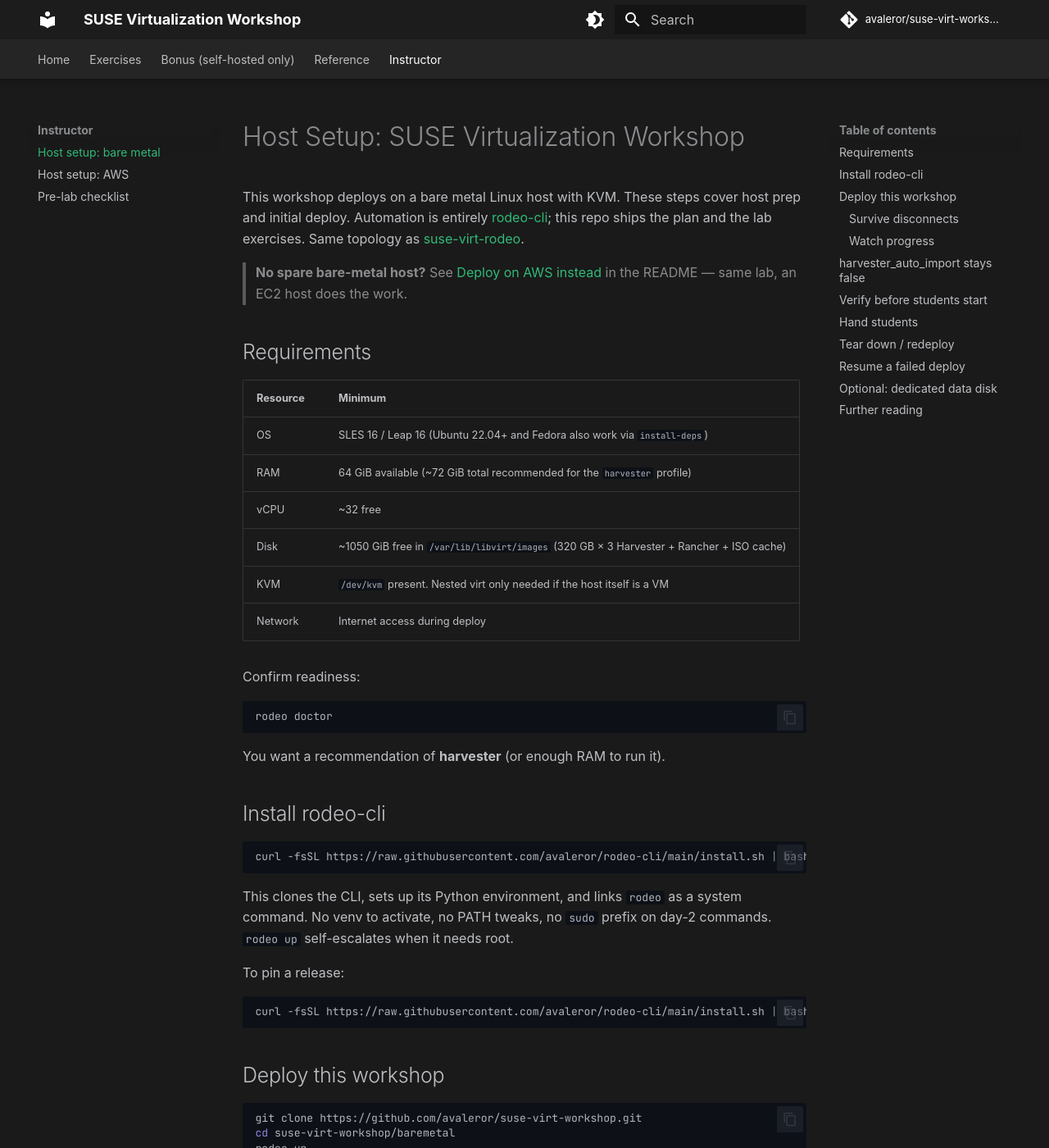
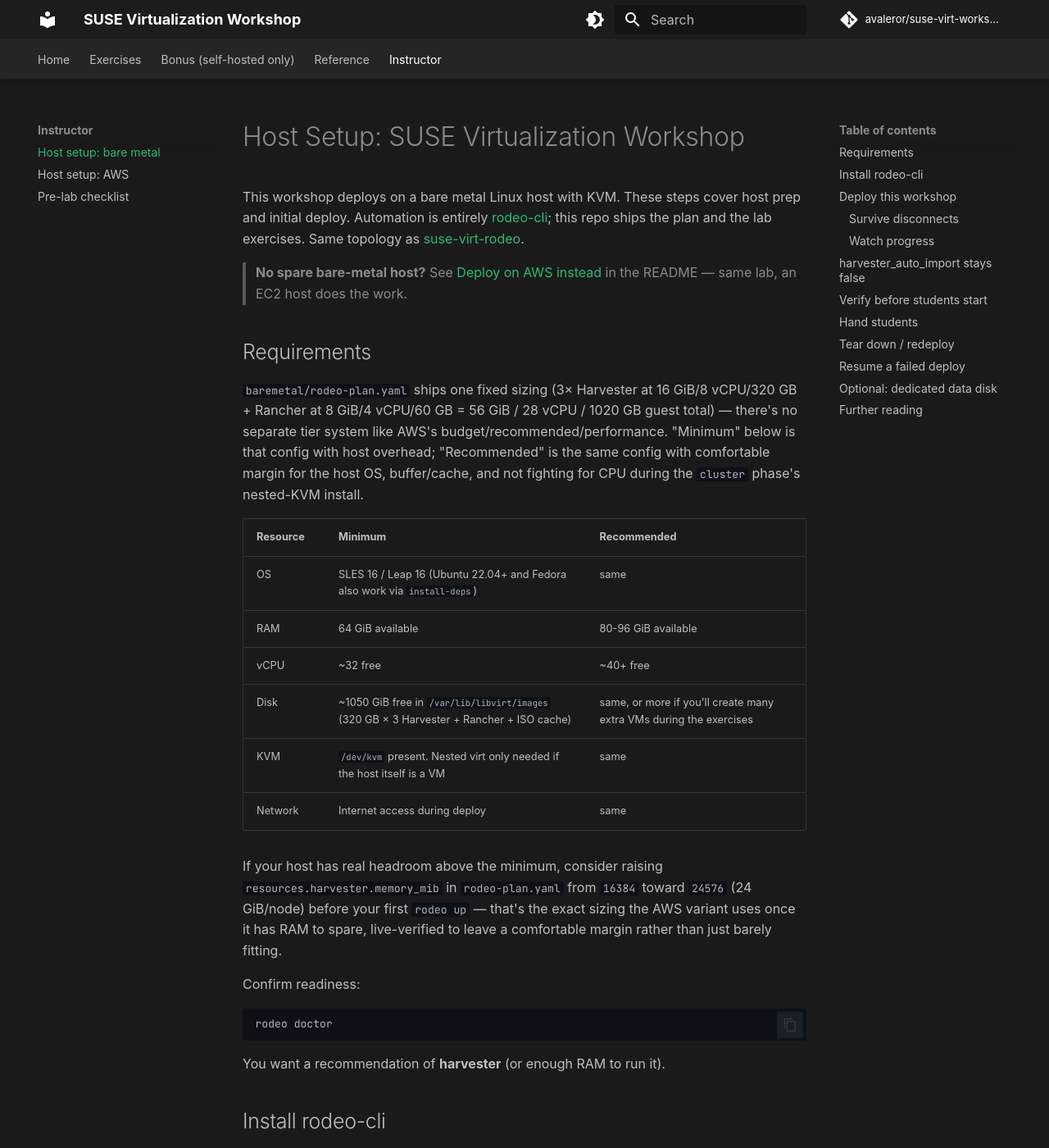
Before and after one commit to avaleror/suse-virt-workshop, an MkDocs documentation site: the page built from docs/instructor/host-setup.md, in a window 1280 px wide and 1400 px high. Shown: the whole window at 82% size. Built offline with MkDocs 1.6.1 and Material for MkDocs 9.7.7, drawn with Linux system fonts in a browser that asks for light colours; some web fonts are replaced; comment, search, counter and statistics services are not loaded.

Commit message:
docs: real instance specs/pricing and min/recommended resources per platform
Andrés asked for instance types and minimum/recommended resources to be
documented per platform. Numbers are verified, not estimated:
- AWS instance specs (vCPU/RAM/storage) from `aws ec2 describe-instance-types`
- AWS on-demand pricing from the live AWS Price List API (eu-north-1,
  2026-09-14) for all three virt-workshop-aws tiers (budget/recommended/
  performance) — worth calling out that `budget` (m7i.16xlarge, $3.43/hr)
  actually costs more than `recommended` (m8id.8xlarge, $2.22/hr): more vCPU/
  RAM but no local NVMe, which matters more than raw compute for nested
  Harvester's Longhorn I/O
- Bare-metal minimum/recommended derived from baremetal/rodeo-plan.yaml's
  actual guest totals (56 GiB/28 vCPU/1020 GB), with a pointer to the AWS
  variant's 24 GiB/node sizing as the proven "if you have the headroom"
  target rather than inventing an untested second tier

Updated: README (AWS section + bare-metal requirements), docs/index.md
platform cards, docs/instructor/aws-setup.md (new "Instance tiers" table),
docs/instructor/host-setup.md (Minimum/Recommended columns),
docs/reference/lab-overview.md (clarified its VM table is baremetal-specific
sizing, AWS differs).

Co-Authored-By: Claude Sonnet 5 <noreply@anthropic.com>
Claude-Session: https://claude.ai/code/session_01Mr1xUVC1dk5Fo5VUjPTnAh

```diff
--- a/docs/instructor/host-setup.md
+++ b/docs/instructor/host-setup.md
@@ -6,14 +6,18 @@ This workshop deploys on a bare metal Linux host with KVM. These steps cover hos
 
 ## Requirements
 
-| Resource | Minimum |
-|---|---|
-| OS | SLES 16 / Leap 16 (Ubuntu 22.04+ and Fedora also work via `install-deps`) |
-| RAM | 64 GiB available (~72 GiB total recommended for the `harvester` profile) |
-| vCPU | ~32 free |
-| Disk | ~1050 GiB free in `/var/lib/libvirt/images` (320 GB × 3 Harvester + Rancher + ISO cache) |
-| KVM | `/dev/kvm` present. Nested virt only needed if the host itself is a VM |
-| Network | Internet access during deploy |
+`baremetal/rodeo-plan.yaml` ships one fixed sizing (3× Harvester at 16 GiB/8 vCPU/320 GB + Rancher at 8 GiB/4 vCPU/60 GB = 56 GiB / 28 vCPU / 1020 GB guest total) — there's no separate tier system like AWS's budget/recommended/performance. "Minimum" below is that config with host overhead; "Recommended" is the same config with comfortable margin for the host OS, buffer/cache, and not fighting for CPU during the `cluster` phase's nested-KVM install.
+
+| Resource | Minimum | Recommended |
+|---|---|---|
+| OS | SLES 16 / Leap 16 (Ubuntu 22.04+ and Fedora also work via `install-deps`) | same |
+| RAM | 64 GiB available | 80-96 GiB available |
+| vCPU | ~32 free | ~40+ free |
+| Disk | ~1050 GiB free in `/var/lib/libvirt/images` (320 GB × 3 Harvester + Rancher + ISO cache) | same, or more if you'll create many extra VMs during the exercises |
+| KVM | `/dev/kvm` present. Nested virt only needed if the host itself is a VM | same |
+| Network | Internet access during deploy | same |
+
+If your host has real headroom above the minimum, consider raising `resources.harvester.memory_mib` in `rodeo-plan.yaml` from `16384` toward `24576` (24 GiB/node) before your first `rodeo up` — that's the exact sizing the AWS variant uses once it has RAM to spare, live-verified to leave a comfortable margin rather than just barely fitting.
 
 Confirm readiness:
 
```
Also changed, not shown: README.md (+11 -1 lines), docs/index.md (+2 -2 lines), docs/instructor/aws-setup.md (+14 -2 lines), docs/reference/lab-overview.md (+2 -0 lines).
